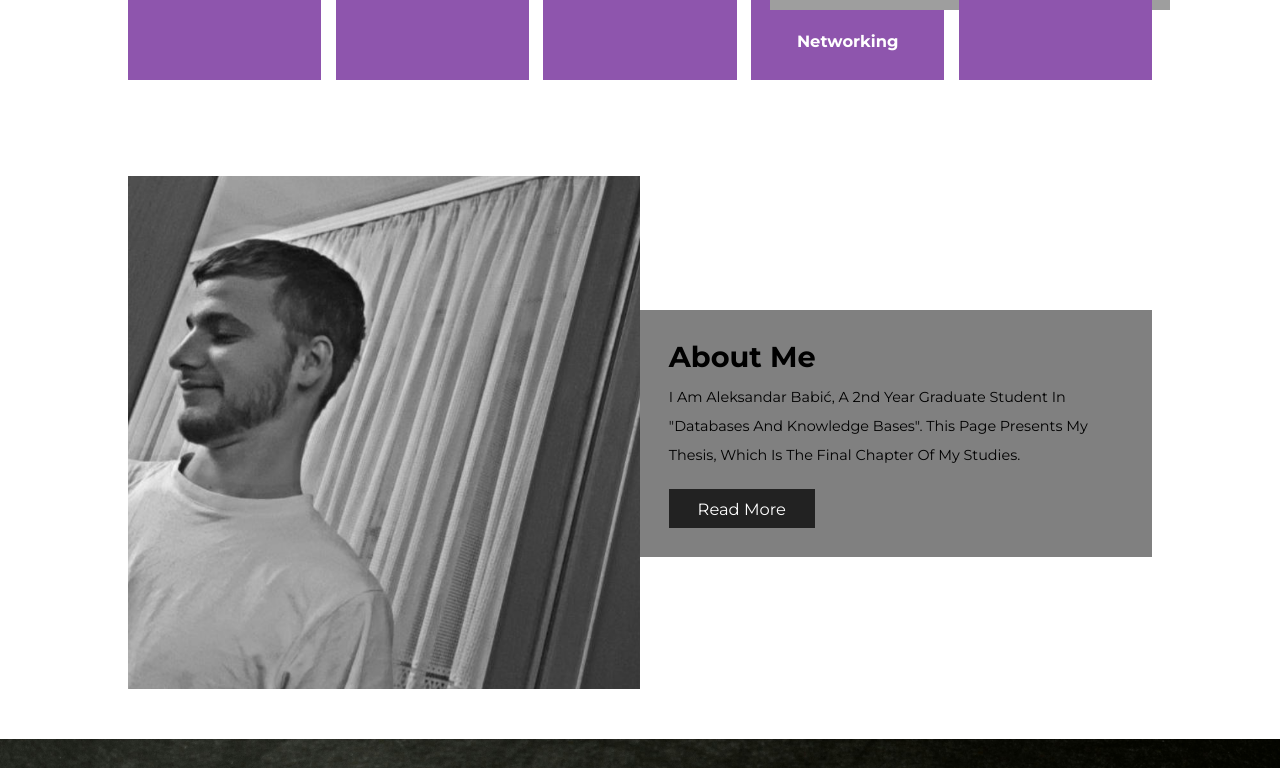
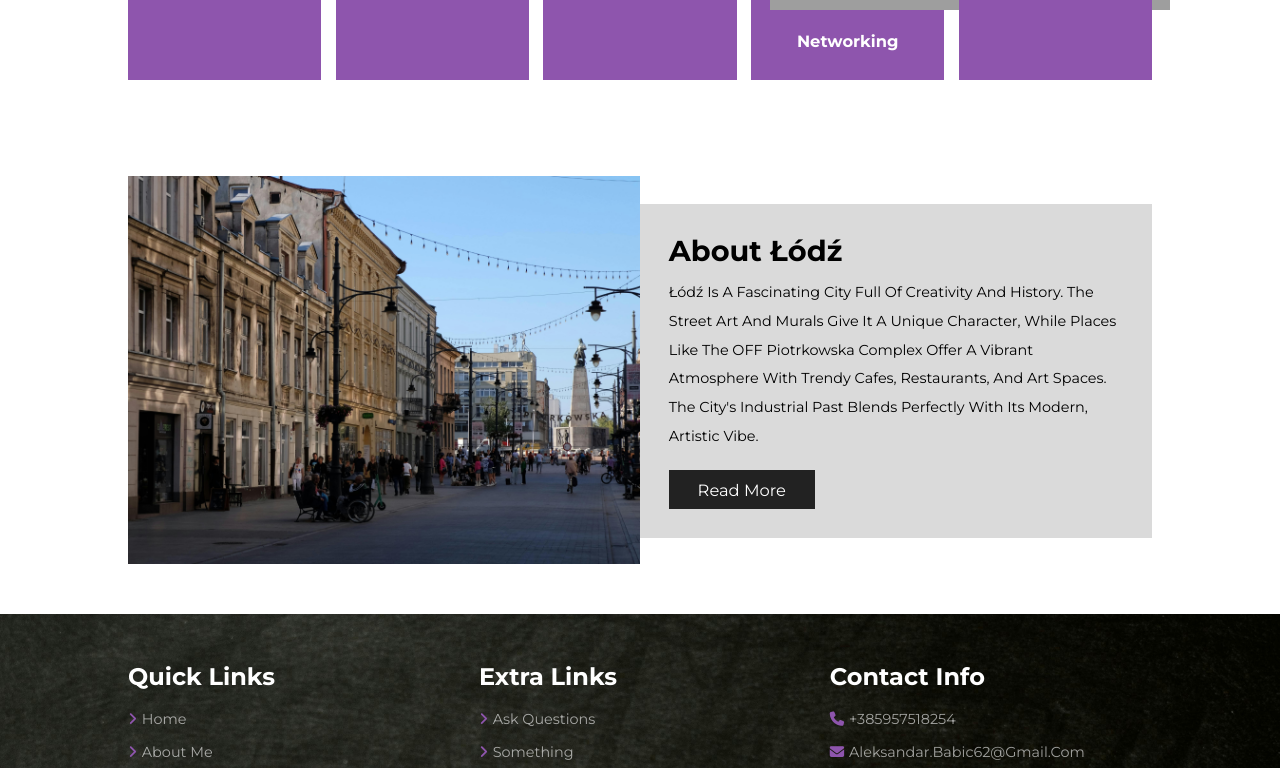
Before and after one commit to ababic20/Website-with-a-chatbot, a React (Vite) app in the folder Frontend/: page /home in a window 1280 px wide. Shown: the part 1080-1848 px from the top of the page. Built offline with nearby package versions, Linux system fonts and the light colour scheme; grey boxes are pictures that could not be loaded.

Commit message:
alteration

```diff
--- a/Frontend/src/Components/Aboutme.css
+++ b/Frontend/src/Components/AboutLodz.css
@@ -14,7 +14,7 @@
 .home-about .content{
     flex: 1 1 41rem;
     padding: 3rem;
-    background: grey;
+    background: rgb(218, 218, 218);
 }
 
 .home-about .content h3{
--- /dev/null
+++ b/Frontend/src/Components/AboutLodz.jsx
@@ -0,0 +1,23 @@
+import React from "react";
+import "./AboutLodz.css";
+
+const AboutUs = () => {
+  return (
+    <section className="home-about">
+      <div className="image">
+        <img src="\src\assets\city.jpg" alt="About Łódź"/>
+      </div>
+      <div className="content">
+        <h3>About Łódź</h3>
+        <p>
+        Łódź is a fascinating city full of creativity and history.
+        The street art and murals give it a unique character, while places like the OFF Piotrkowska complex offer a vibrant atmosphere with trendy cafes, restaurants, and art spaces.
+        The city's industrial past blends perfectly with its modern, artistic vibe.
+        </p>
+        <a href="/about" className="btn">Read More</a>
+      </div>
+    </section>
+  );
+};
+
+export default AboutUs;
--- a/Frontend/src/Components/Aboutme.jsx
+++ /dev/null
@@ -1,21 +0,0 @@
-import React from "react";
-import "./Aboutme.css";
-
-const AboutUs = () => {
-  return (
-    <section className="home-about">
-      <div className="image">
-        <img src="\src\assets\me.png" alt="About us"/>
-      </div>
-      <div className="content">
-        <h3>About me</h3>
-        <p>
-        I am Aleksandar Babić, a 2nd year graduate student in "Databases and Knowledge Bases". This page presents my thesis, which is the final chapter of my studies.
-        </p>
-        <a href="/about" className="btn">Read More</a>
-      </div>
-    </section>
-  );
-};
-
-export default AboutUs;
--- a/Frontend/src/Components/Navbar.jsx
+++ b/Frontend/src/Components/Navbar.jsx
@@ -14,7 +14,7 @@ const Navbar = () => {
 
       <nav className={`navbar ${menuOpen ? 'active' : ''}`}>
         <a href="/home">Home</a>
-        <a href="/about">About me</a>
+        <a href="/about">About Łódź</a>
         <a href="/cities">Other cities</a>
         <a href="/question">Questions</a>
       </nav>
--- a/Frontend/src/pages/Home.jsx
+++ b/Frontend/src/pages/Home.jsx
@@ -3,7 +3,7 @@ import Navbar from '../Components/Navbar'
 import Footer from '../Components/Footer'
 import Motivation from '../Components/Motivation'
 import Slider from '../Components/Slider'
-import Aboutme from '../Components/Aboutme'
+import AboutLodz from '../Components/AboutLodz'
 
 export default function(){
   return(
@@ -11,7 +11,7 @@ export default function(){
         <Navbar/>
         <Slider/>
         <Motivation/>
-        <Aboutme/>
+        <AboutLodz/>
         <Footer/>
     </>
   )
```
Also changed, not shown: Frontend/src/assets/city.jpg (added), Frontend/src/assets/me.png (deleted).
